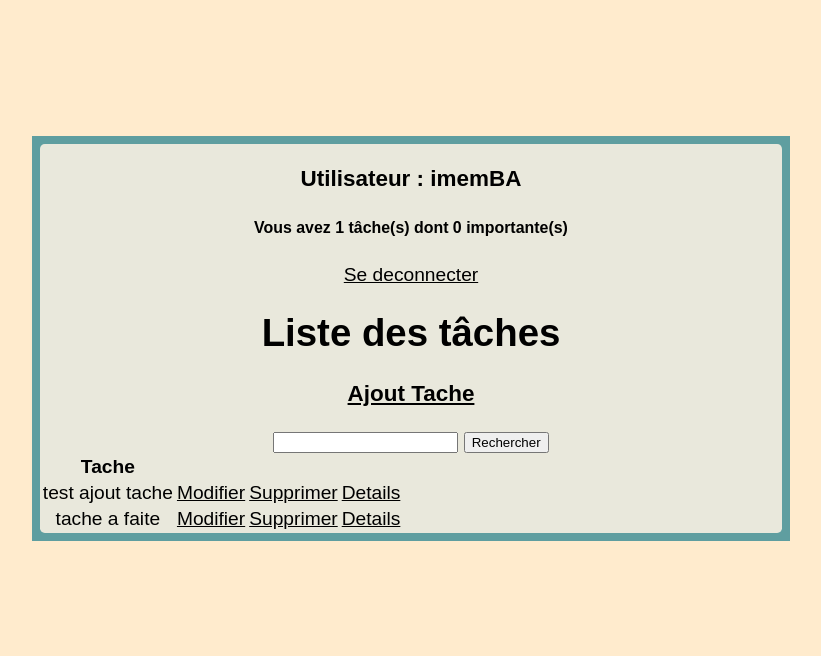
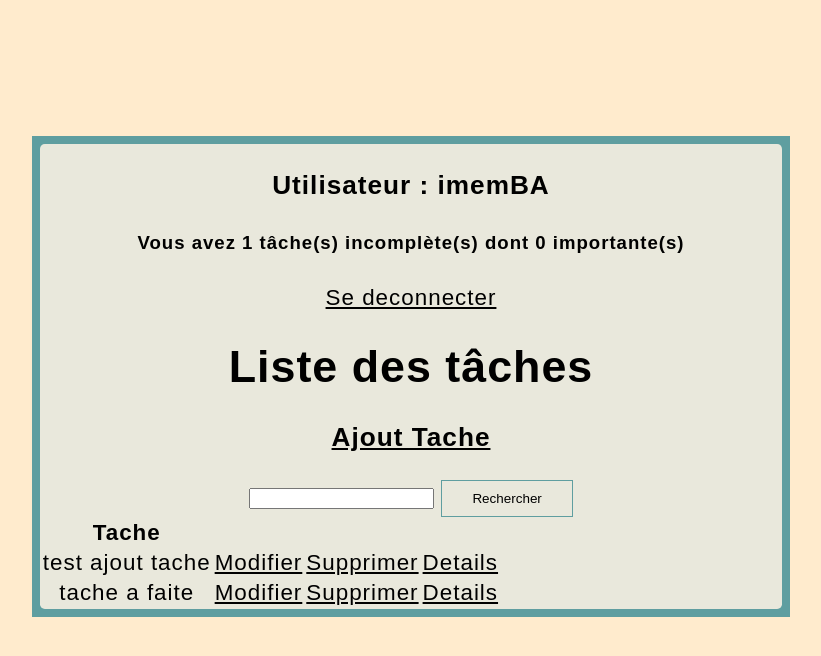
Before and after one commit to ImemBA1/projetveilleImem, a Django app: page / in a window 1280 px wide. Shown: the top 656 px of the page, without its empty margins (229-1050 px from the left). Run offline with Django 3.2, Linux system fonts and the light colour scheme; a user stored in the database is signed in; data comes from the database, SQL or seed files in the repository; both versions use the stored data as it was after the commit; some web fonts are replaced.

Commit message:
style button

```diff
--- a/projet_veille/todolist/templates/todolist/login.html
+++ b/projet_veille/todolist/templates/todolist/login.html
@@ -8,10 +8,10 @@
      <form method='post'>
           {% csrf_token %}
           {{form.as_p}}
-          <input type="submit" value="Se connecter">
+          <button type="submit">Se connecter</button>
      </form>
 
-     <p><a href="{% url 'register' %}" >Inscrivez-vous!</a></p>
+     <p><a href="{% url 'register' %}">Inscrivez-vous!</a></p>
 </div>
 
 {% endblock content %}
--- a/projet_veille/todolist/templates/todolist/main.html
+++ b/projet_veille/todolist/templates/todolist/main.html
@@ -13,13 +13,24 @@
             background-color: blanchedalmond;
             font-family: 'Gemunu Libre', sans-serif;
             padding-top: 10%;
-            font-size: 120%;
+            font-size: 140%;
             text-align: center;
+            letter-spacing: 1px;
         }
 
         a,
         p {
             color: black;
+        }
+
+        button {
+            font-size: 60%;
+            font-weight: 20;
+            padding: 10px 30px 10px;
+            border: 1px solid cadetblue;
+            cursor: pointer;
+            position: relative;
+            background-color: rgb(233, 232, 220);
         }
 
         .container {
@@ -31,10 +42,7 @@
         .full-withradius {
             position: relative;
             background: rgb(233, 232, 220);
-
-            /*The background extends to the outside edge of the padding. No background is drawn beneath the border.*/
             background-clip: padding-box;
-
             border: solid 8px transparent;
             border-radius: 0.8rem;
         }
--- a/projet_veille/todolist/templates/todolist/register.html
+++ b/projet_veille/todolist/templates/todolist/register.html
@@ -7,7 +7,7 @@
      <form method='post'>
           {% csrf_token %}
           {{form.as_p}}
-          <input type="submit" value="S'inscrire">
+          <button type="submit" >S'inscrire</button>
      </form>
 
      <p><a href="{% url 'login' %}" >Connectez-vous!</a></p>
--- a/projet_veille/todolist/templates/todolist/tache_confirm_delete.html
+++ b/projet_veille/todolist/templates/todolist/tache_confirm_delete.html
@@ -6,7 +6,7 @@
 <form method="post">
      {% csrf_token %}
     <p>Vous allez supprimer la tâche {{tache}}, vous êtes sûr? </p>
-    <input type="submit" value="Supprimer">
+    <button type="submit" >Supprimer</button>
 </form>
 
 </div>
--- a/projet_veille/todolist/templates/todolist/tache_form.html
+++ b/projet_veille/todolist/templates/todolist/tache_form.html
@@ -8,7 +8,7 @@
     <form method='post' action=''>
         {% csrf_token %}
         {{form.as_p}}
-        <input type="submit" value="Ajouter">
+        <button type="submit" >Ajouter</button>
     </form>
 </div>
 
--- a/projet_veille/todolist/templates/todolist/tache_list.html
+++ b/projet_veille/todolist/templates/todolist/tache_list.html
@@ -4,7 +4,7 @@
 <div class="full-withradius border">
     {% if request.user.is_authenticated %}
         <h3>Utilisateur : <b>{{request.user}}</b></h3>
-        <h5>Vous avez {{compteur}} tâche(s) dont {{compteur_important}} importante(s)</h5>
+        <h5>Vous avez {{compteur}} tâche(s) incomplète(s) dont {{compteur_important}} importante(s)</h5>
         <a style= "" href="{% url 'logout' %}">Se deconnecter</a>
     {% else %}
         <a href="{% url 'login' %}">Se Connecter</a>
@@ -16,7 +16,7 @@
     <h3><a href="{% url 'cree-tache' %}">Ajout Tache</a></h3>
     <form method='get'>
         <input type="text" name='recherche-input' value="{{recherche}}">
-        <input type="submit" value="Rechercher">
+        <button type="submit" >Rechercher</button>
     </form>
     <table>
         <tr>
```
Also changed, not shown: projet_veille/db.sqlite3.
